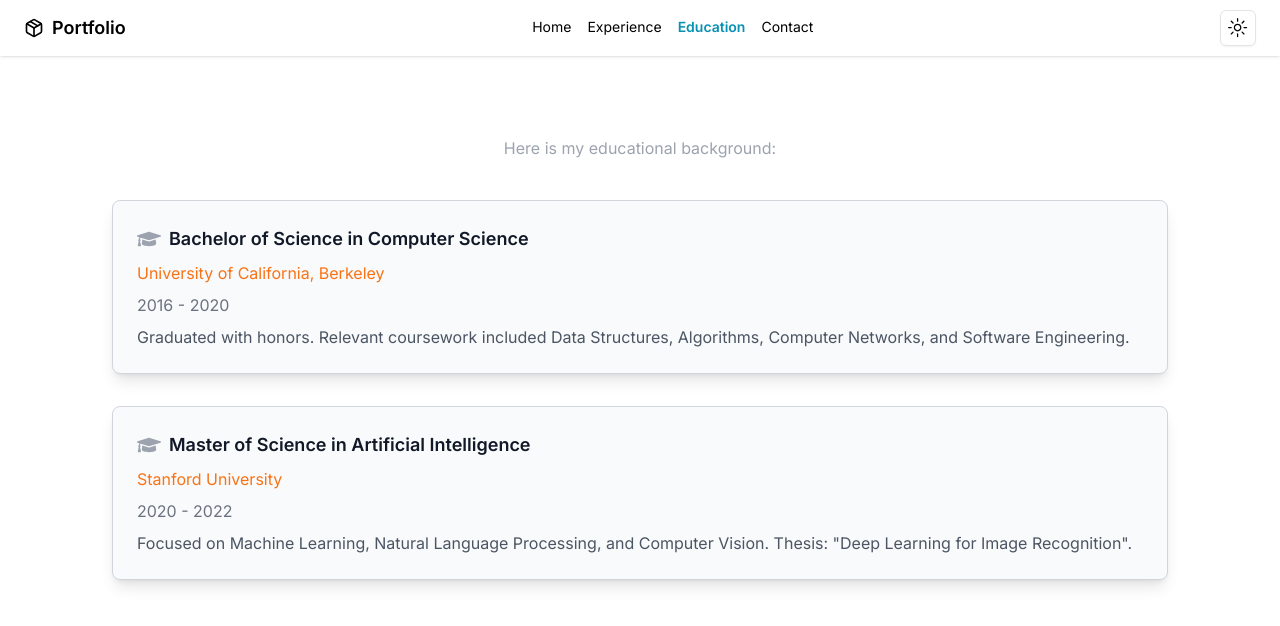
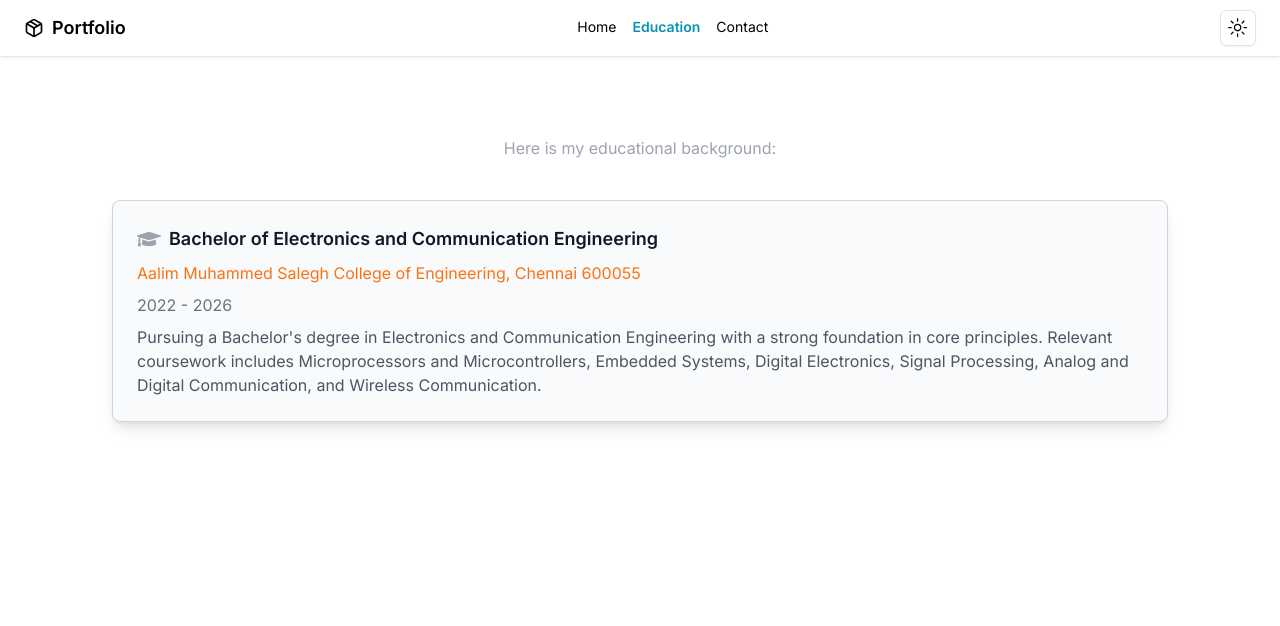
Before and after one commit to muaath-rifath/personal-portfolio, a Next.js app: page /education in a window 1280 px wide. Shown: the top 626 px of the page. Built offline with nearby package versions, Linux system fonts and the light colour scheme.

Commit message:
modified:   app/education/page.tsx 	modified:   constants/index.ts

```diff
--- a/app/education/page.tsx
+++ b/app/education/page.tsx
@@ -12,20 +12,12 @@
 
 const educations: Education[] = [
   {
-    institution: 'University of California, Berkeley',
-    degree: 'Bachelor of Science in Computer Science',
-    duration: '2016 - 2020',
+    institution: 'Aalim Muhammed Salegh College of Engineering, Chennai 600055',
+    degree: 'Bachelor of Electronics and Communication Engineering',
+    duration: '2022 - 2026',
     description:
-      'Graduated with honors. Relevant coursework included Data Structures, Algorithms, Computer Networks, and Software Engineering.',
+      "Pursuing a Bachelor's degree in Electronics and Communication Engineering with a strong foundation in core principles. Relevant coursework includes Microprocessors and Microcontrollers, Embedded Systems, Digital Electronics, Signal Processing, Analog and Digital Communication, and Wireless Communication.",
   },
-  {
-    institution: 'Stanford University',
-    degree: 'Master of Science in Artificial Intelligence',
-    duration: '2020 - 2022',
-    description:
-      'Focused on Machine Learning, Natural Language Processing, and Computer Vision. Thesis: "Deep Learning for Image Recognition".',
-  },
-  // Add more education entries as needed
 ];
 
 const EducationSection: React.FC = () => {
--- a/constants/index.ts
+++ b/constants/index.ts
@@ -4,11 +4,11 @@
       route: "/",
       label: "Home",
     },
-    {
+    /**{
       imgURL: "/assets/experience.svg",
       route: "/experience",
       label: "Experience",
-    },
+    },**/
     {
       imgURL: "/assets/education.svg",
       route: "/education",
```
